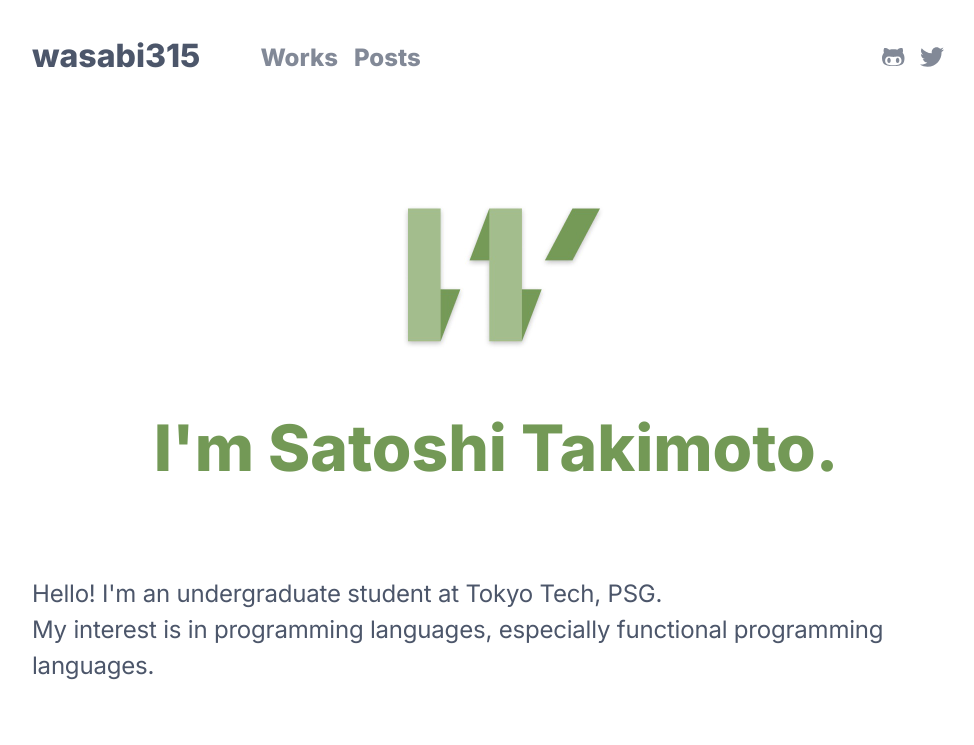
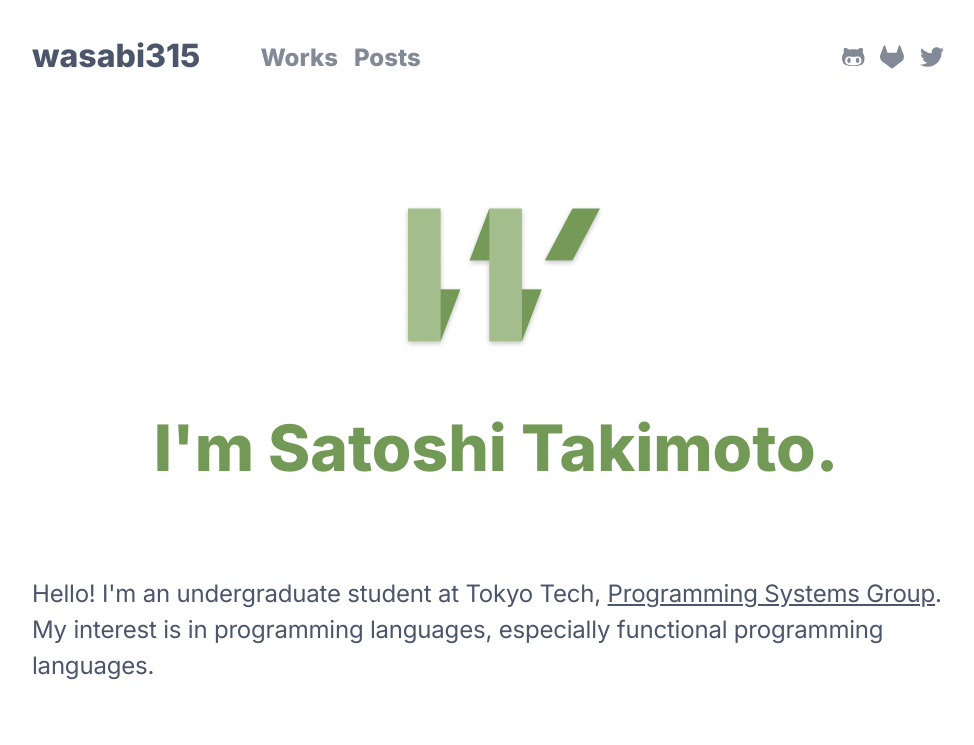
Before and after one commit to wasabi315/wasabi315.github.io, a Gatsby site: page / in a window 1280 px wide. Shown: the top 745 px of the page, without its empty margins (144-1118 px from the left). Built offline with nearby package versions, Linux system fonts and the light colour scheme; Gatsby itself is replaced by a stand-in of ours.

Commit message:
Update About Me

```diff
--- a/src/components/layout/header.tsx
+++ b/src/components/layout/header.tsx
@@ -1,7 +1,11 @@
 import * as React from "react"
 import { Link } from "gatsby"
 import { FontAwesomeIcon } from "@fortawesome/react-fontawesome"
-import { faGithubAlt, faTwitter } from "@fortawesome/free-brands-svg-icons"
+import {
+  faGithubAlt,
+  faGitlab,
+  faTwitter,
+} from "@fortawesome/free-brands-svg-icons"
 
 import * as style from "./header.module.scss"
 
@@ -16,6 +20,7 @@ const navItems = [
 
 const socialItems = [
   { icon: faGithubAlt, url: `https://github.com/wasabi315` },
+  { icon: faGitlab, url: `https://gitlab.com/wasabi315` },
   { icon: faTwitter, url: `https://twitter.com/wasabi65255737` },
 ]
 
--- a/src/pages/index.module.scss
+++ b/src/pages/index.module.scss
@@ -18,6 +18,12 @@
   font-weight: normal;
   letter-spacing: -0.0125rem;
   margin-bottom: 4rem;
+  & a {
+    text-decoration: underline;
+    &:hover {
+      color: $theme-accent-primary;
+    }
+  }
 }
 
 .detail {
--- a/src/pages/index.tsx
+++ b/src/pages/index.tsx
@@ -1,5 +1,4 @@
 import * as React from "react"
-import { Link } from "gatsby"
 import { StaticImage } from "gatsby-plugin-image"
 
 import Layout from "../components/layout"
@@ -21,7 +20,9 @@ const IndexPage = () => (
     </section>
     <section className={style.about}>
       <p>
-        Hello! I'm an undergraduate student at Tokyo Tech, PSG. <br />
+        Hello! I'm an undergraduate student at Tokyo Tech,{" "}
+        <a href="https://www.psg.c.titech.ac.jp/">Programming Systems Group</a>.{" "}
+        <br />
         My interest is in programming languages, especially functional
         programming languages.
       </p>
```
